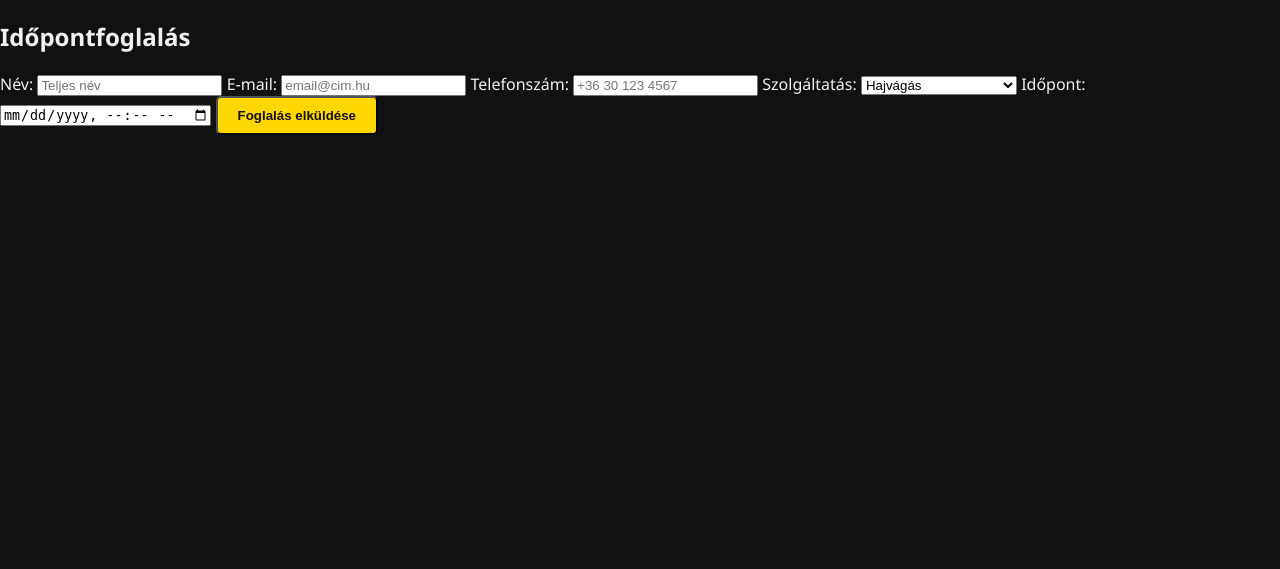
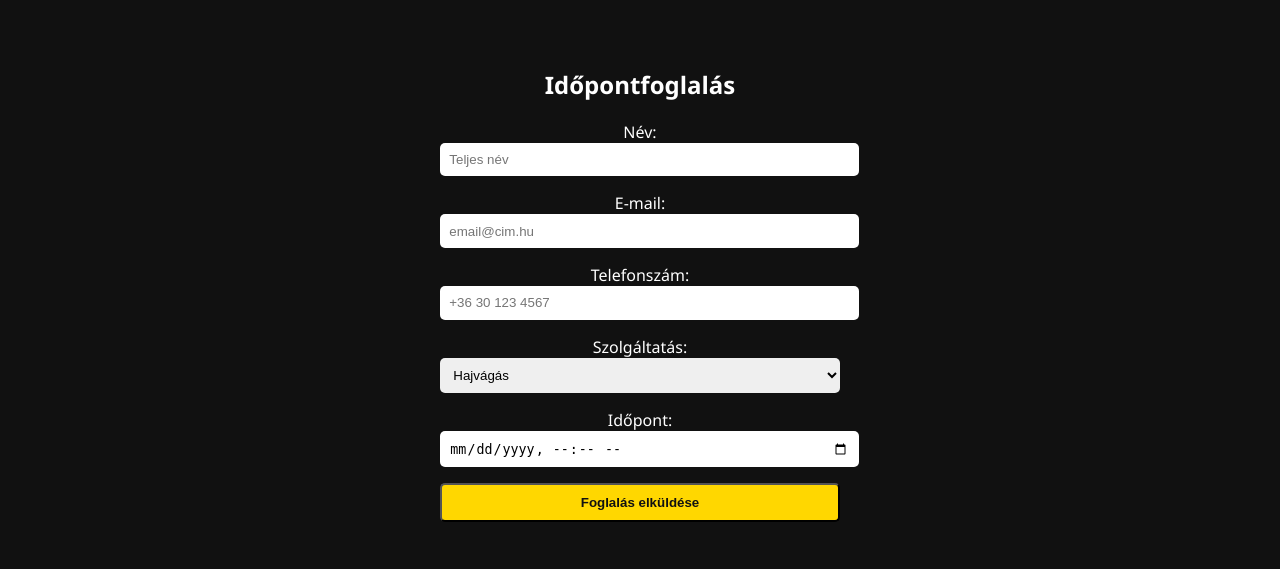
Before and after one commit to OTimot/HANK-S-BARBER, a Flask app: page /foglalas in a window 1280 px wide. Shown: the part 54-623 px from the top of the page. Run offline with Flask 3, Linux system fonts and the light colour scheme.

Commit message:
Update style.css

```diff
--- a/static/style.css
+++ b/static/style.css
@@ -90,3 +90,26 @@ body {
   width: 100%;
   border-radius: 8px;
 }
+
+.booking {
+  background-color: #111;
+  color: #fff;
+  padding: 3em;
+  text-align: center;
+}
+
+.booking-form {
+  max-width: 400px;
+  margin: auto;
+  display: flex;
+  flex-direction: column;
+  gap: 1em;
+}
+
+.booking-form input,
+.booking-form select {
+  padding: 0.7em;
+  border-radius: 5px;
+  border: none;
+  width: 100%;
+}
```
